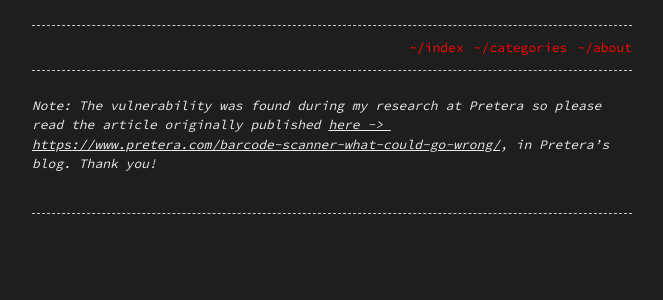
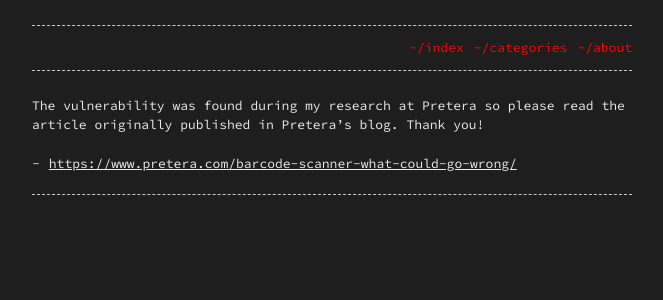
Before and after one commit to spenkk/spenkk.github.io, a Jekyll site: the page built from _posts/2025-06-19-XSS-via-Barcode-Scanner.md, in a window 1280 px wide. Shown: the top 300 px of the page, without its empty margins (308-971 px from the left). Built offline with Jekyll 4.4.1, drawn with Linux system fonts in a browser that asks for light colours.

Commit message:
new blog post and cert

```diff
--- a/_posts/2025-06-19-XSS-via-Barcode-Scanner.md
+++ b/_posts/2025-06-19-XSS-via-Barcode-Scanner.md
@@ -7,5 +7,7 @@ largeimage: /assets/images/59.png
 author: arbennsh
 ---
 
-*Note: The vulnerability was found during my research at Pretera so please read the article originally published [here -> https://www.pretera.com/barcode-scanner-what-could-go-wrong/](https://www.pretera.com/barcode-scanner-what-could-go-wrong/), in Pretera's blog. Thank you!*
+The vulnerability was found during my research at Pretera so please read the article originally published in Pretera's blog. Thank you!
 &nbsp;
+- [https://www.pretera.com/barcode-scanner-what-could-go-wrong/](https://www.pretera.com/barcode-scanner-what-could-go-wrong/)
+&nbsp;
```
